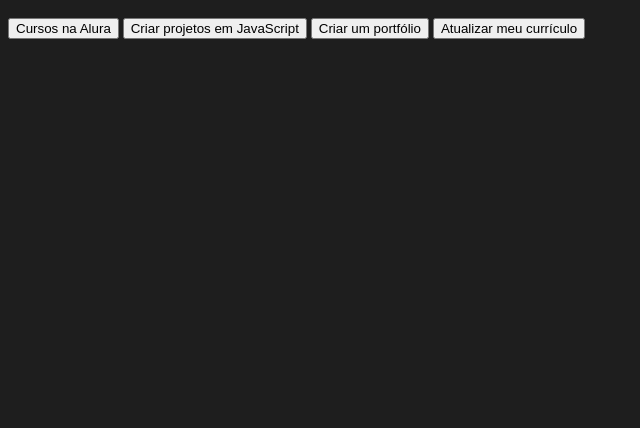
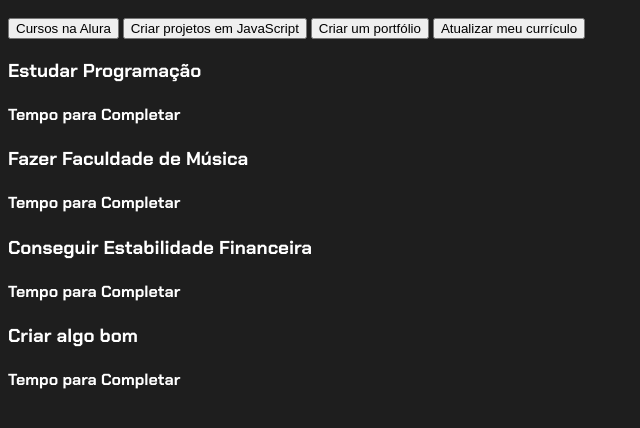
Before and after one commit to rafaelCOPP/rafael_costa, a plain HTML site: page index.html in a window 1280 px wide. Shown: the part 54-482 px from the top of the page, without its empty margins (0-640 px from the left). Drawn offline with Linux system fonts and the light colour scheme.

Commit message:
Update 18-03

```diff
--- a/index.html
+++ b/index.html
@@ -15,6 +15,26 @@
         <button class=”botao”>Criar um portfólio</button>
         <button class=”botao”>Atualizar meu currículo</button>
     </div>
+
+    <div class="aba-conteudo-ativo">
+        <h3 class="aba-conteudo-titulo-principal">Estudar Programação</h3>
+        <h4 class="aba-conteudo-titulo-secundario">Tempo para Completar</h4>
+    </div>
+
+    <div class="aba-conteudo-ativo">
+        <h3 class="aba-conteudo-titulo-principal">Fazer Faculdade de Música</h3>
+        <h4 class="aba-conteudo-titulo-secundario">Tempo para Completar</h4>
+    </div>
+
+    <div class="aba-conteudo-ativo">
+        <h3 class="aba-conteudo-titulo-principal">Conseguir Estabilidade Financeira</h3>
+        <h4 class="aba-conteudo-titulo-secundario">Tempo para Completar</h4>
+    </div>
+
+    <div class="aba-conteudo-ativo">
+        <h3 class="aba-conteudo-titulo-principal">Criar algo bom</h3>
+        <h4 class="aba-conteudo-titulo-secundario">Tempo para Completar</h4>
+    </div>
     </section>
     <script src="main.js> </script>
 </body>
```
